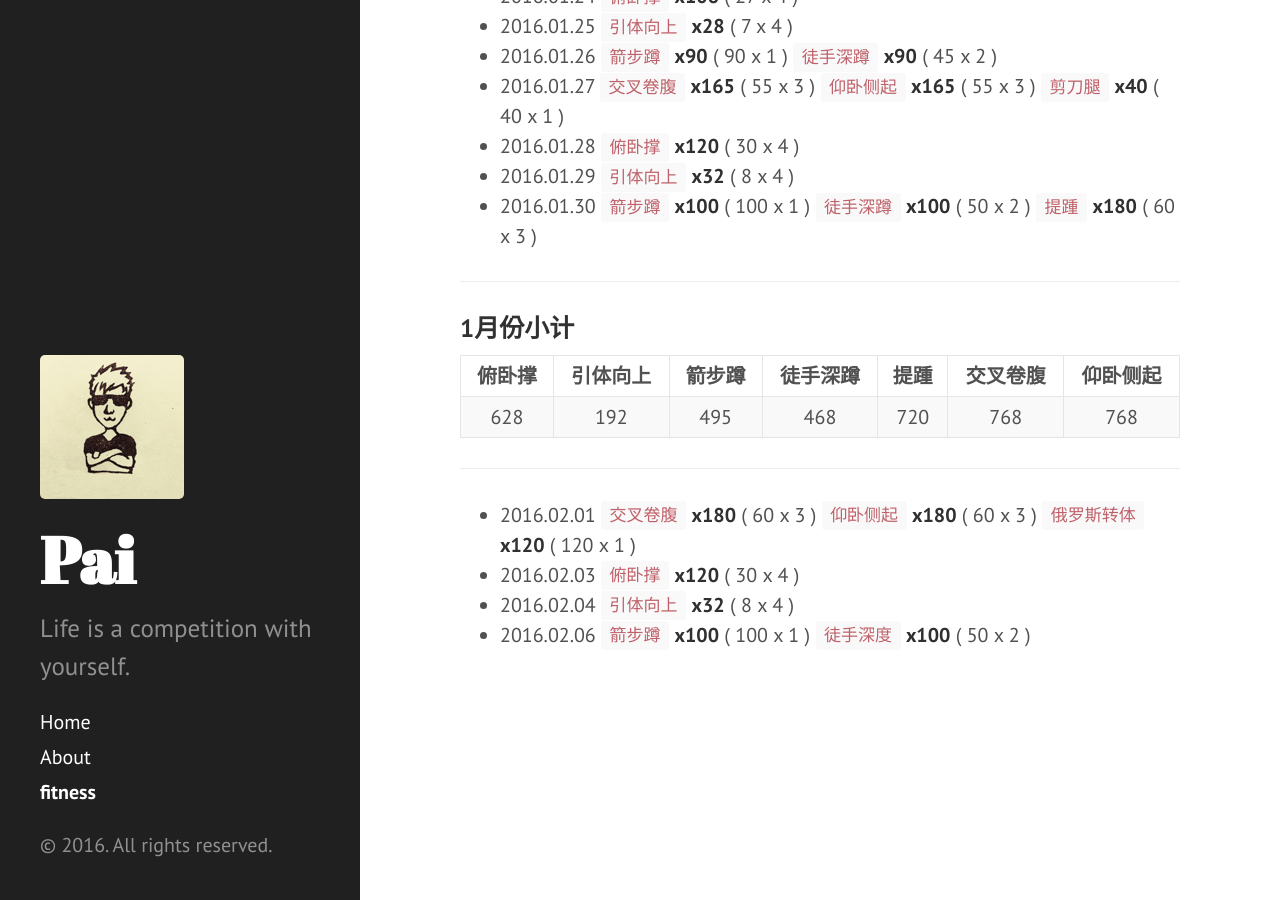
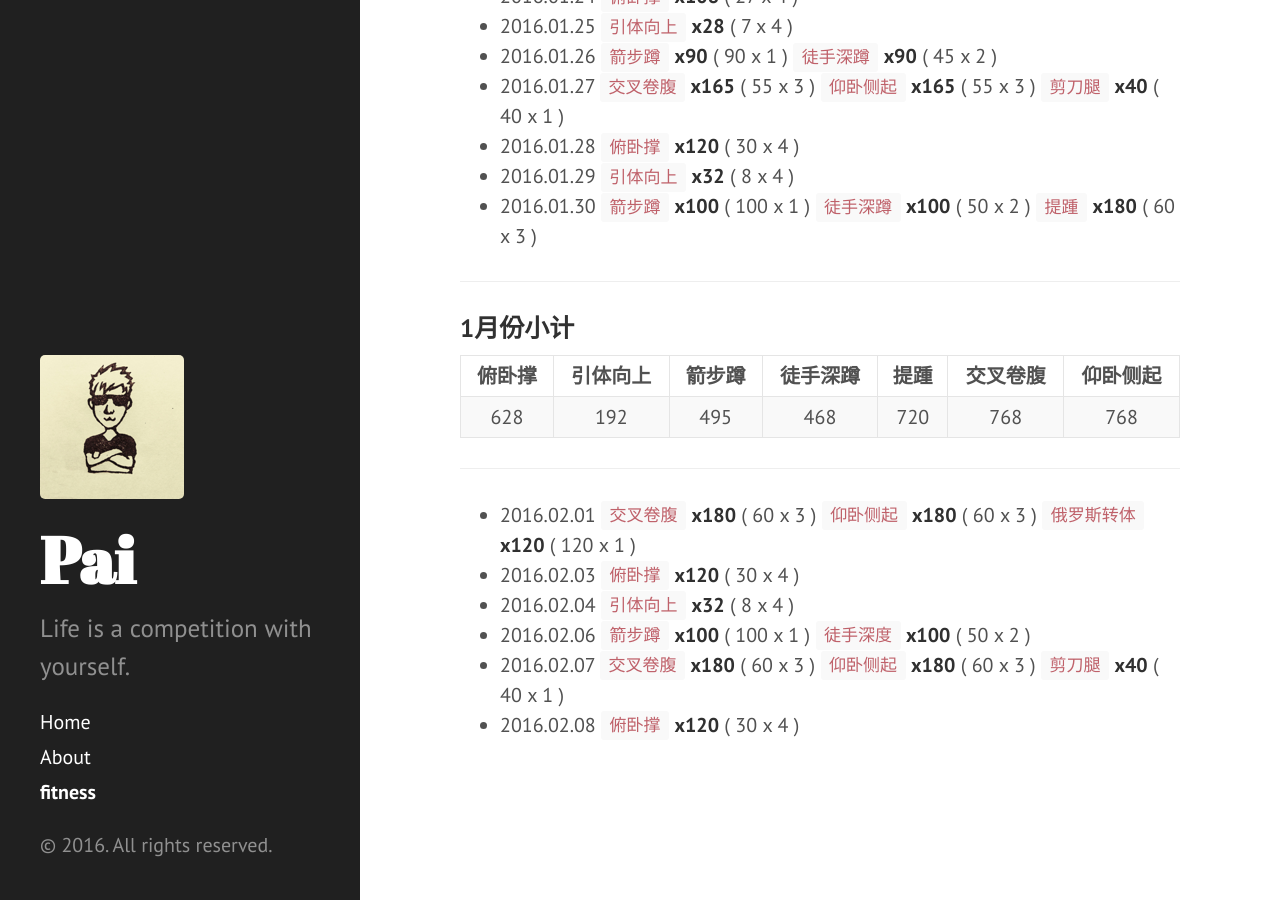
Before and after one commit to dragon8897/dragon8897.github.io, a Jekyll site: the page built from fitness.md, in a window 1280 px wide and 900 px high, scrolled down 1030 px. Built offline with Jekyll 4.4.1, drawn with Linux system fonts in a browser that asks for light colours; Markdown is read by kramdown in place of the engine named in the settings.

Commit message:
add fitness record.

```diff
--- a/fitness.md
+++ b/fitness.md
@@ -47,3 +47,5 @@ title: fitness
 - 2016.02.03 `俯卧撑` **x120** ( 30 x 4 )
 - 2016.02.04 `引体向上` **x32** ( 8 x 4 )
 - 2016.02.06 `箭步蹲` **x100** ( 100 x 1 ) `徒手深度` **x100** ( 50 x 2 )
+- 2016.02.07 `交叉卷腹` **x180** ( 60 x 3 ) `仰卧侧起` **x180** ( 60 x 3 ) `剪刀腿` **x40** ( 40 x 1 )
+- 2016.02.08 `俯卧撑` **x120** ( 30 x 4 )
```
